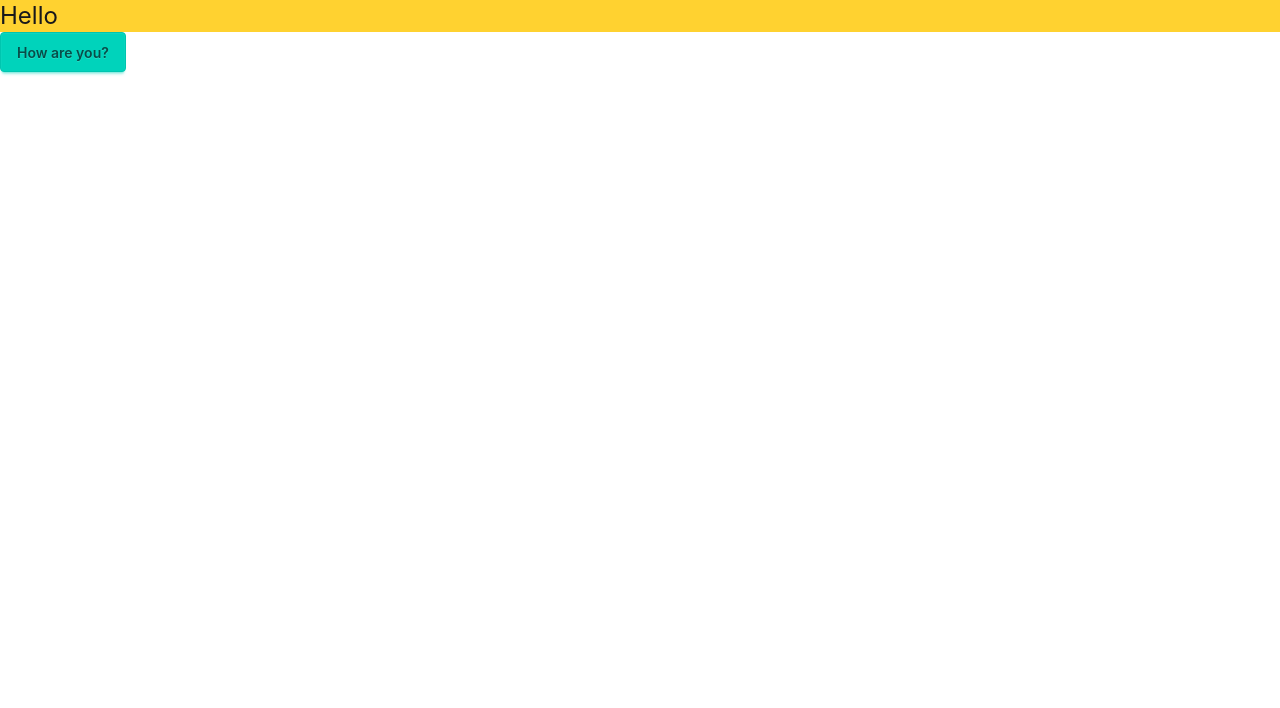
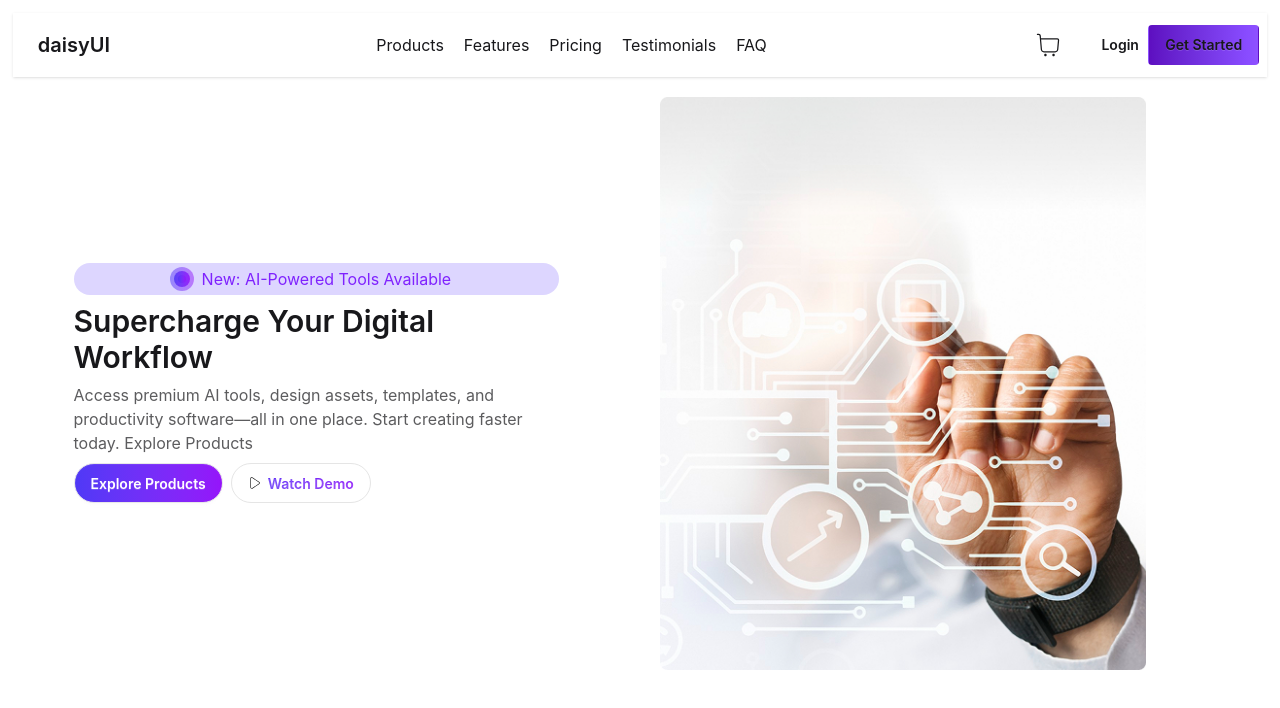
Before and after one commit to mdihbinah/Assignment-06, a React (Vite) app: page / in a window 1280 px wide. Shown: the top 708 px of the page. Built offline with nearby package versions, Linux system fonts and the light colour scheme.

Commit message:
Design Navbar and Banner section.

```diff
--- a/index.html
+++ b/index.html
@@ -1,5 +1,5 @@
 <!doctype html>
-<html lang="en">
+<html lang="en" data-theme="light">
   <head>
     <meta charset="UTF-8" />
     <link rel="icon" type="image/svg+xml" href="/favicon.svg" />
--- a/package.json
+++ b/package.json
@@ -13,6 +13,7 @@
     "@tailwindcss/vite": "^4.2.2",
     "react": "^19.2.4",
     "react-dom": "^19.2.4",
+    "react-icons": "^5.6.0",
     "tailwindcss": "^4.2.2"
   },
   "devDependencies": {
--- a/src/App.jsx
+++ b/src/App.jsx
@@ -1,12 +1,16 @@
 import { useState } from 'react'
 import './App.css'
+import Navbar from './component/Navbar/Navbar'
+import Banner from './component/Banner/Banner'
 
 function App() {
 
   return (
     <>
-      <h1 className='text-2xl bg-amber-300'>Hello</h1>
-      <button className='btn btn-accent'>How are you?</button>
+      <div className="m-[1%]">
+        <Navbar/>
+        <Banner/>
+      </div>
     </>
   )
 }
--- /dev/null
+++ b/src/component/Banner/Banner.jsx
@@ -0,0 +1,34 @@
+import React from 'react';
+import banner from '../../assets/banner.png'
+import { CiPlay1 } from "react-icons/ci";
+
+const Banner = () => {
+    return (
+        <div className='grid grid-cols-2 gap-10 mt-5'>
+            <div className="flex justify-around items-center">
+                <div className="w-[80%] flex flex-col gap-2">
+                    <div className="flex justify-center items-center gap-5 bg-violet-200 text-violet-600 text-center rounded-4xl p-1">
+                        <div className='relative flex justify-center items-center '>
+                            <div class="absolute h-6 w-6 bg-linear-to-r from-[#4F39F6] to-[#9514FA] rounded-full opacity-50"></div>
+                            <div class="absolute h-4 w-4 bg-linear-to-r from-[#4F39F6] to-[#9514FA] rounded-full opacity-90"></div>
+                            <div class="absolute h-2 w-2 bg-linear-to-r from-[#4F39F6] to-[#9514FA] rounded-full"></div>
+                        </div>
+                        <p>New: AI-Powered Tools Available</p>
+                </div>
+
+                <h1 className='text-3xl font-semibold'>Supercharge Your Digital Workflow</h1>
+                <p className='opacity-70'>Access premium AI tools, design assets, templates, and productivity software—all in one place. Start creating faster today. Explore Products</p>
+                    <div className="flex gap-2">
+                        <button className='btn bg-linear-to-r from-[#4F39F6] to-[#9514FA] text-white rounded-full'>Explore Products</button>
+                        <button className='btn btn-soft bg-linear-to-r from-[#4F39F6] to-[#9514FA] text-transparent bg-clip-text rounded-full'> <CiPlay1 className='text-black'/> Watch Demo</button>
+                    </div>
+                </div>
+            </div>
+            <div className="">
+                <img className='w-[80%]' src={banner} alt="" />
+            </div>
+        </div>
+    );
+};
+
+export default Banner;
--- /dev/null
+++ b/src/component/Navbar/Navbar.jsx
@@ -0,0 +1,68 @@
+import React from 'react';
+import { CiShoppingCart } from "react-icons/ci";
+
+const Navbar = () => {
+    return (
+        <div className="flex justify-between navbar bg-base-100 shadow-sm">
+            <div className="flex justify-between">
+                <a className="btn btn-ghost text-xl">daisyUI</a>
+            </div>
+
+            <div className="">
+               <ul className='flex gap-5'>
+                <li><a href="">Products</a></li>
+                <li><a href="">Features</a></li>
+                <li><a href="">Pricing</a></li>
+                <li><a href="">Testimonials</a></li>
+                <li><a href="">FAQ</a></li>
+                </ul>
+            </div>
+
+
+            <div className="flex">
+                <div className="dropdown dropdown-end">
+                <div tabIndex={0} role="button" className="btn btn-ghost">
+                    <div className="indicator mr-5">
+                    <CiShoppingCart className='w-[30px] h-[30px]' />
+                    {/* <span className="badge badge-sm indicator-item">0</span> */}
+                    </div>
+                </div>
+                {/* <div
+                    tabIndex={0}
+                    className="card card-compact dropdown-content bg-base-100 z-1 mt-3 w-52 shadow">
+                    <div className="card-body">
+                    <span className="text-lg font-bold">8 Items</span>
+                    <span className="text-info">Subtotal: $999</span>
+                    <div className="card-actions">
+                        <button className="btn btn-primary btn-block">View cart</button>
+                    </div>
+                    </div>
+                </div> */}
+                </div>
+                <div className="dropdown dropdown-end">
+                <div tabIndex={0} role="button" >
+                    {/* className="avatar" */}
+                    <div className="flex gap-2">
+                       <button className='btn btn-ghost btn-circle'>Login</button>
+                       <button className='btn btn-ghost bg-linear-to-r from-violet-800 to-violet-500'>Get Started</button>
+                    </div>
+                </div>
+                <ul
+                    tabIndex="-1"
+                    className="menu menu-sm dropdown-content bg-base-100 rounded-box z-1 mt-3 w-52 p-2 shadow">
+                    <li>
+                    <a className="justify-between">
+                        Profile
+                        <span className="badge">New</span>
+                    </a>
+                    </li>
+                    <li><a>Settings</a></li>
+                    <li><a>Logout</a></li>
+                </ul>
+                </div>
+            </div>
+        </div>
+    );
+};
+
+export default Navbar;
```
Also changed, not shown: 1 other file (tests, documents, lock files or other folders).
